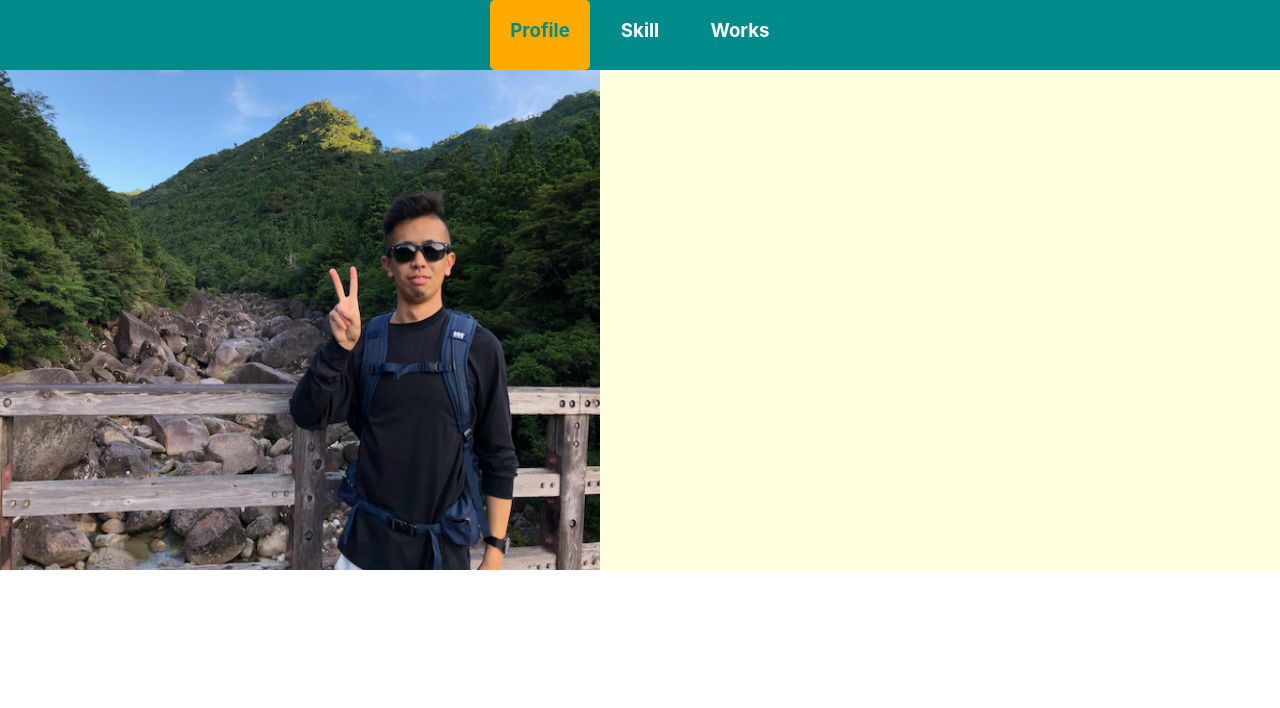
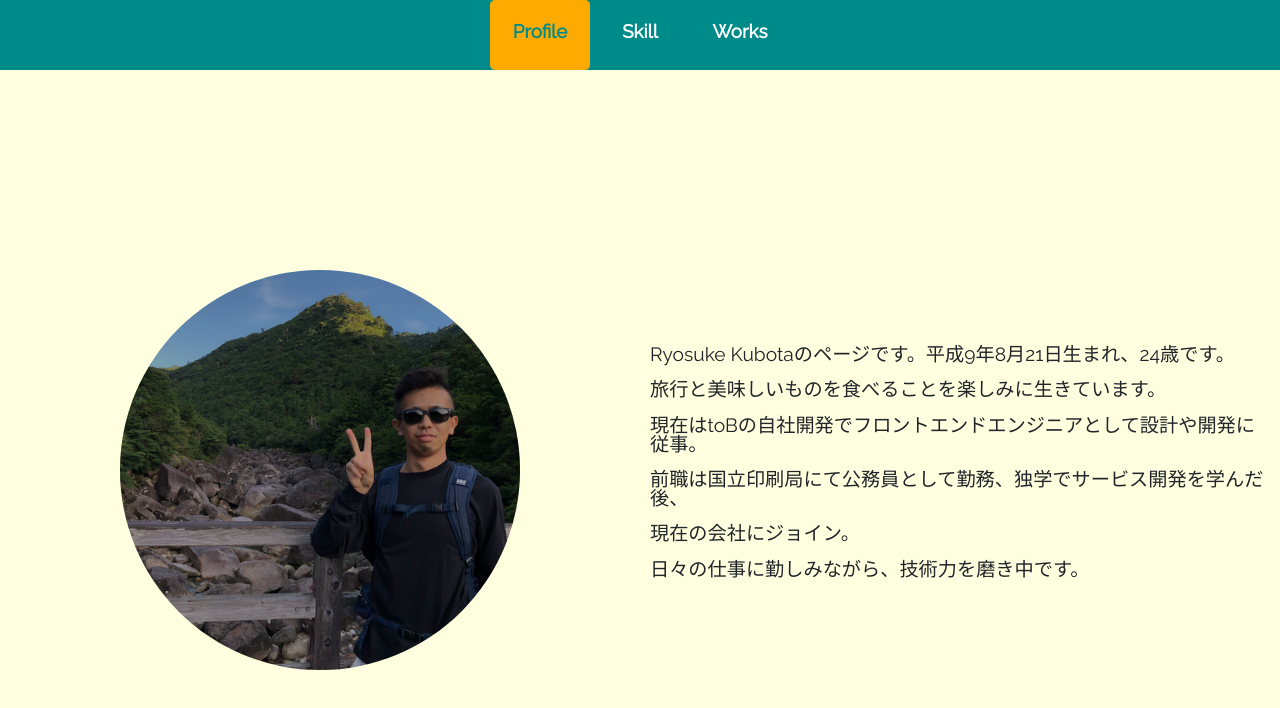
Before and after one commit to sukemaru-injp/next-first, a Next.js app: page /profile in a window 1280 px wide. Shown: the top 708 px of the page. Built offline with nearby package versions, Linux system fonts and the light colour scheme.

Commit message:
ui_module

```diff
--- a/components/parts/Buttons.tsx
+++ b/components/parts/Buttons.tsx
@@ -21,7 +21,6 @@ justify-content: center;
 
 const Buttons: FC<Props> = (props: Props) => {
   const router = useRouter()
-  console.log(router.pathname)
   return (
     <>
       <InnerWrapper>
--- a/components/templates/MainHeader.tsx
+++ b/components/templates/MainHeader.tsx
@@ -1,21 +1,7 @@
 import Buttons from '../parts/Buttons'
 import Header from '../atoms/header'
 import { FC } from 'react'
-
-const buttonUi = [
-  {
-    title: 'Profile',
-    to: '/profile'
-  },
-  {
-    title: 'Skill',
-    to: '/skill'
-  },
-  {
-    title: 'Works',
-    to: '/works'
-  }
-]
+import { buttonUi } from '../../src/ui'
 
 const MainHeader = () => {
   return (
--- a/pages/_app.tsx
+++ b/pages/_app.tsx
@@ -10,6 +10,7 @@ const AllHead = () => {
     <Head>
       <title>sukemaru-page</title>
       <link rel="icon" href="/favicon.ico" />
+      <link href="https://fonts.googleapis.com/css2?family=Noto+Sans&family=Raleway&display=swap" rel="stylesheet" />
     </Head>
   )
 }
--- a/pages/profile.tsx
+++ b/pages/profile.tsx
@@ -1,20 +1,65 @@
 import type { NextPage } from 'next'
 import styled from 'styled-components'
 import Image from 'next/image'
+import { contextInner } from '../src/ui'
 
 const Wrapper = styled.div`
 display: flex;
+align-items: center;
+justify-content: space-around;
+height: 100vh;
+`
+
+const Sentence = styled.p`
+line-height: 1.2rem;
+font-size: 1.2rem;
+`
+
+const ContentWrapper = styled.div`
+width: 50vw;
+padding: 10px;
+`
+const ImageWrapper = styled.div`
+position: relative;
+display: flex;
+justify-content: center;
+
+& > span {
+  border-radius: 50%;
+  &::before {
+    content: '';
+    position: absolute;
+    top: 0;
+    left: 0;
+    height: 100%;
+    width: 100%;
+    background-color: #000;
+    opacity: 0.3;
+    z-index: 10;
+  }
+}
 `
 
 const Home: NextPage = () => {
   return (
     <>
       <Wrapper>
-        <Image
-          src="/img/profile.png"
-          alt="profile"
-          width={600}
-          height={500} />
+        <ContentWrapper>
+          <ImageWrapper>
+            <Image
+              className="image"
+              src="/img/profile.png"
+              alt="profile"
+              width={400}
+              height={400}
+              objectFit="cover" />
+          </ImageWrapper>
+        </ContentWrapper>
+        <ContentWrapper>
+          {contextInner.map((item, idx) =>
+            <Sentence key={`context${idx}`}>{item}</Sentence>
+          )}
+        </ContentWrapper>
       </Wrapper>
     </>
   )
--- /dev/null
+++ b/src/ui.ts
@@ -0,0 +1,16 @@
+export const contextInner = ['Ryosuke Kubotaのページです。平成9年8月21日生まれ、24歳です。', '旅行と美味しいものを食べることを楽しみに生きています。', '現在はtoBの自社開発でフロントエンドエンジニアとして設計や開発に従事。', '前職は国立印刷局にて公務員として勤務、独学でサービス開発を学んだ後、', '現在の会社にジョイン。', '日々の仕事に勤しみながら、技術力を磨き中です。']
+
+export const buttonUi = [
+  {
+    title: 'Profile',
+    to: '/profile'
+  },
+  {
+    title: 'Skill',
+    to: '/skill'
+  },
+  {
+    title: 'Works',
+    to: '/works'
+  }
+]
--- a/styles/globals.css
+++ b/styles/globals.css
@@ -9,6 +9,11 @@
  *::before,
  *::after {
    box-sizing: border-box;
+ }
+
+ * {
+  font-family: 'Noto Sans', sans-serif;
+  font-family: 'Raleway', sans-serif;
  }
 
  html {
```
